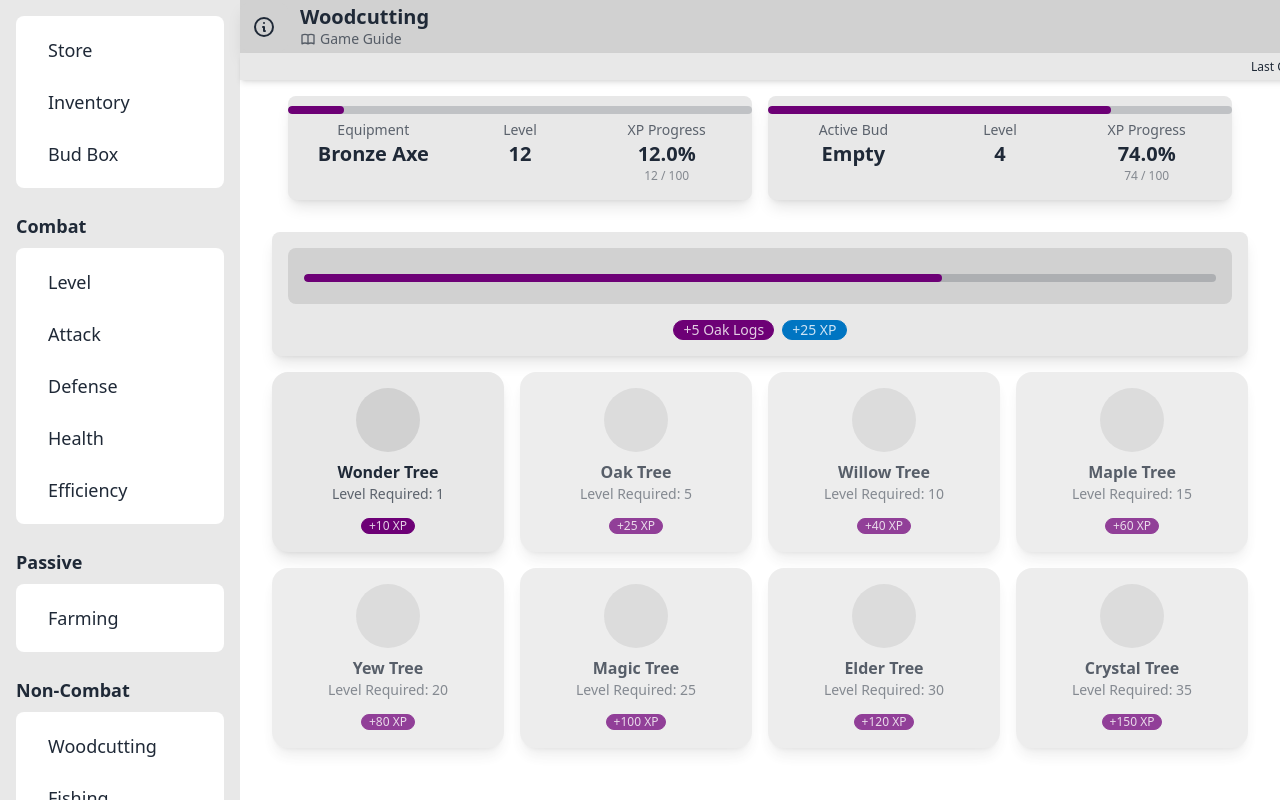
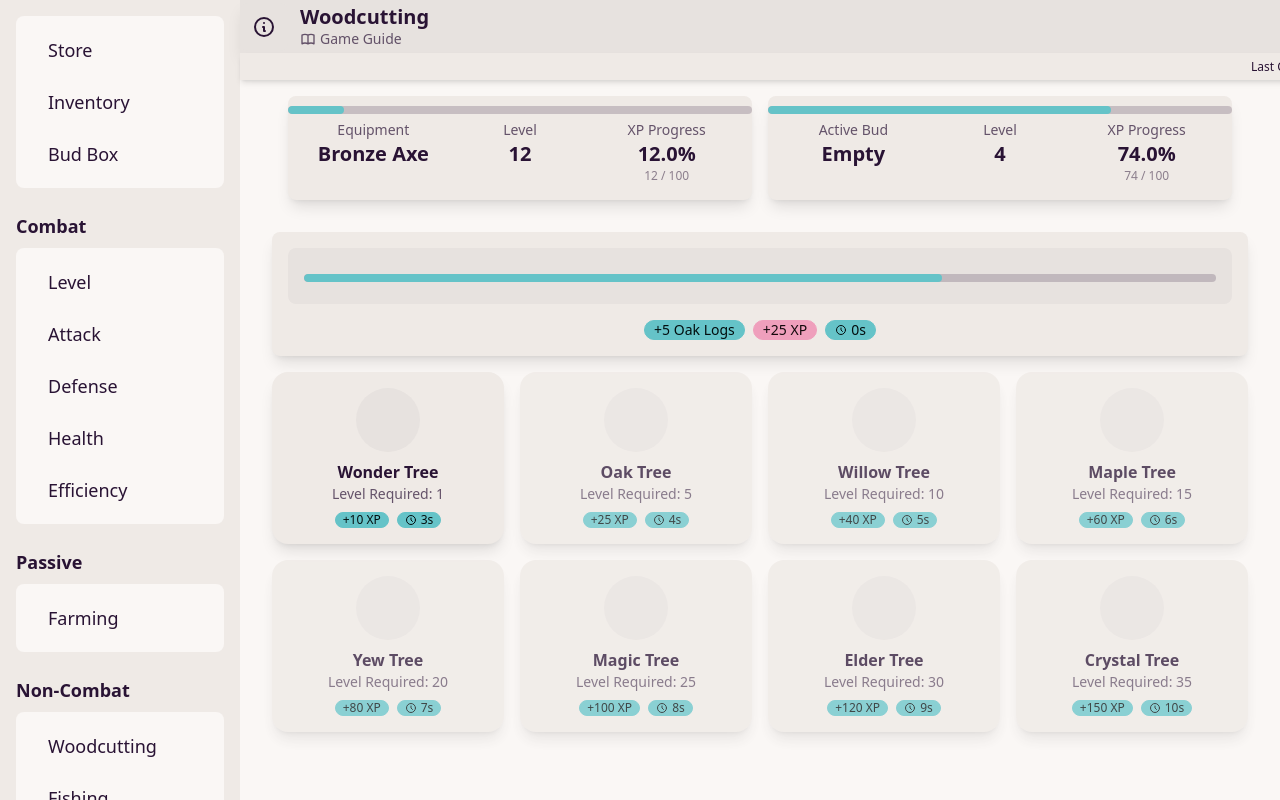
Before and after one commit to silveralcid/idle-buds, a React (Vite) app in the folder idle-buds/: page / in a window 1280 px wide. Built offline with nearby package versions, Linux system fonts and the light colour scheme.

Commit message:
feat: add time badges

```diff
--- a/idle-buds/index.html
+++ b/idle-buds/index.html
@@ -1,5 +1,5 @@
 <!doctype html>
-<html lang="en" data-theme="fantasy">
+<html lang="en" data-theme="cupcake">
   <head>
     <meta charset="UTF-8" />
     <link rel="icon" type="image/svg+xml" href="/vite.svg" />
--- a/idle-buds/src/components/Activities/Gathering/GatheringNodeCard.tsx
+++ b/idle-buds/src/components/Activities/Gathering/GatheringNodeCard.tsx
@@ -4,6 +4,7 @@ interface GatheringNodeCardProps {
     name: string;
     levelRequired: number;
     xpReward: number;
+    timeSeconds: number;
     iconUrl?: string;
     isLocked?: boolean;
     onClick?: () => void;
@@ -13,6 +14,7 @@ const GatheringNodeCard: FC<GatheringNodeCardProps> = ({
     name,
     levelRequired,
     xpReward,
+    timeSeconds,
     iconUrl,
     isLocked = false,
     onClick
@@ -48,10 +50,30 @@ const GatheringNodeCard: FC<GatheringNodeCardProps> = ({
                         Level Required: {levelRequired}
                     </p>
 
-                    {/* XP Reward */}
-                    <div className="mt-2">
+                    {/* Badges Container */}
+                    <div className="flex gap-2 mt-2">
+                        {/* XP Badge */}
                         <span className="badge badge-sm badge-primary">
                             +{xpReward} XP
+                        </span>
+
+                        {/* Time Badge */}
+                        <span className="badge badge-sm badge-primary">
+                            <svg
+                                xmlns="http://www.w3.org/2000/svg"
+                                className="h-3 w-3 mr-1"
+                                fill="none"
+                                viewBox="0 0 24 24"
+                                stroke="currentColor"
+                            >
+                                <path
+                                    strokeLinecap="round"
+                                    strokeLinejoin="round"
+                                    strokeWidth={2}
+                                    d="M12 8v4l3 3m6-3a9 9 0 11-18 0 9 9 0 0118 0z"
+                                />
+                            </svg>
+                            {timeSeconds}s
                         </span>
                     </div>
                 </div>
--- a/idle-buds/src/components/Activities/Gathering/GatheringSessionProgress.tsx
+++ b/idle-buds/src/components/Activities/Gathering/GatheringSessionProgress.tsx
@@ -12,6 +12,7 @@ interface GatheringSessionProgressProps {
     progress: number;
     maxProgress: number;
     rewards: GatheringReward[];
+    timeSeconds?: number; // Added timeSeconds prop
 }
 
 const GatheringSessionProgress: FC<GatheringSessionProgressProps> = ({
@@ -19,11 +20,11 @@ const GatheringSessionProgress: FC<GatheringSessionProgressProps> = ({
     targetName,
     progress,
     maxProgress,
-    rewards
+    rewards,
+    timeSeconds = 0
 }) => {
     return (
         <div className="w-full bg-base-200 rounded-lg p-4 shadow-lg">
-
             {/* Active Gathering Info Row */}
             <div className="w-full bg-base-300 rounded-lg p-4 mb-4">
                 <div className="progress-bar">
@@ -35,9 +36,11 @@ const GatheringSessionProgress: FC<GatheringSessionProgressProps> = ({
                 </div>
             </div>
 
-            {/* Drops Row */}
+            {/* Rewards and Time Row */}
             <div className="w-full">
-                <div className="flex flex-wrap gap-2 justify-center">
+                <div className="flex flex-wrap gap-2 justify-center items-center">
+
+                    {/* Reward Badges */}
                     {rewards.map((reward, index) => (
                         <div
                             key={index}
@@ -50,6 +53,25 @@ const GatheringSessionProgress: FC<GatheringSessionProgressProps> = ({
                             +{reward.amount} {reward.item}
                         </div>
                     ))}
+
+                                        {/* Time Badge */}
+                                        <div className="badge badge-primary">
+                        <svg
+                            xmlns="http://www.w3.org/2000/svg"
+                            className="h-3 w-3 mr-1"
+                            fill="none"
+                            viewBox="0 0 24 24"
+                            stroke="currentColor"
+                        >
+                            <path
+                                strokeLinecap="round"
+                                strokeLinejoin="round"
+                                strokeWidth={2}
+                                d="M12 8v4l3 3m6-3a9 9 0 11-18 0 9 9 0 0118 0z"
+                            />
+                        </svg>
+                        {timeSeconds}s
+                    </div>
                 </div>
             </div>
         </div>
--- a/idle-buds/src/components/Activities/Gathering/Woodcutting/WoodcuttingActivityPage.tsx
+++ b/idle-buds/src/components/Activities/Gathering/Woodcutting/WoodcuttingActivityPage.tsx
@@ -14,16 +14,16 @@ const WoodcuttingActivityPage: FC<WoodcuttingActivityPageProps> = () => {
         { amount: 25, item: 'XP', type: 'xp' as const }
     ];
 
-    // Mock data for trees
+    // Mock data for trees with added timeSeconds
     const trees = [
-        { id: 1, name: 'Wonder Tree', levelRequired: 1, xpReward: 10 },
-        { id: 2, name: 'Oak Tree', levelRequired: 5, xpReward: 25 },
-        { id: 3, name: 'Willow Tree', levelRequired: 10, xpReward: 40 },
-        { id: 4, name: 'Maple Tree', levelRequired: 15, xpReward: 60 },
-        { id: 5, name: 'Yew Tree', levelRequired: 20, xpReward: 80 },
-        { id: 6, name: 'Magic Tree', levelRequired: 25, xpReward: 100 },
-        { id: 7, name: 'Elder Tree', levelRequired: 30, xpReward: 120 },
-        { id: 8, name: 'Crystal Tree', levelRequired: 35, xpReward: 150 }
+        { id: 1, name: 'Wonder Tree', levelRequired: 1, xpReward: 10, timeSeconds: 3 },
+        { id: 2, name: 'Oak Tree', levelRequired: 5, xpReward: 25, timeSeconds: 4 },
+        { id: 3, name: 'Willow Tree', levelRequired: 10, xpReward: 40, timeSeconds: 5 },
+        { id: 4, name: 'Maple Tree', levelRequired: 15, xpReward: 60, timeSeconds: 6 },
+        { id: 5, name: 'Yew Tree', levelRequired: 20, xpReward: 80, timeSeconds: 7 },
+        { id: 6, name: 'Magic Tree', levelRequired: 25, xpReward: 100, timeSeconds: 8 },
+        { id: 7, name: 'Elder Tree', levelRequired: 30, xpReward: 120, timeSeconds: 9 },
+        { id: 8, name: 'Crystal Tree', levelRequired: 35, xpReward: 150, timeSeconds: 10 }
     ];
 
     const handleTreeSelect = (treeId: number) => {
@@ -59,6 +59,7 @@ const WoodcuttingActivityPage: FC<WoodcuttingActivityPageProps> = () => {
                             name={tree.name}
                             levelRequired={tree.levelRequired}
                             xpReward={tree.xpReward}
+                            timeSeconds={tree.timeSeconds}
                             isLocked={tree.levelRequired > 1} // Replace 1 with actual player level
                             onClick={() => handleTreeSelect(tree.id)}
                         />
```
